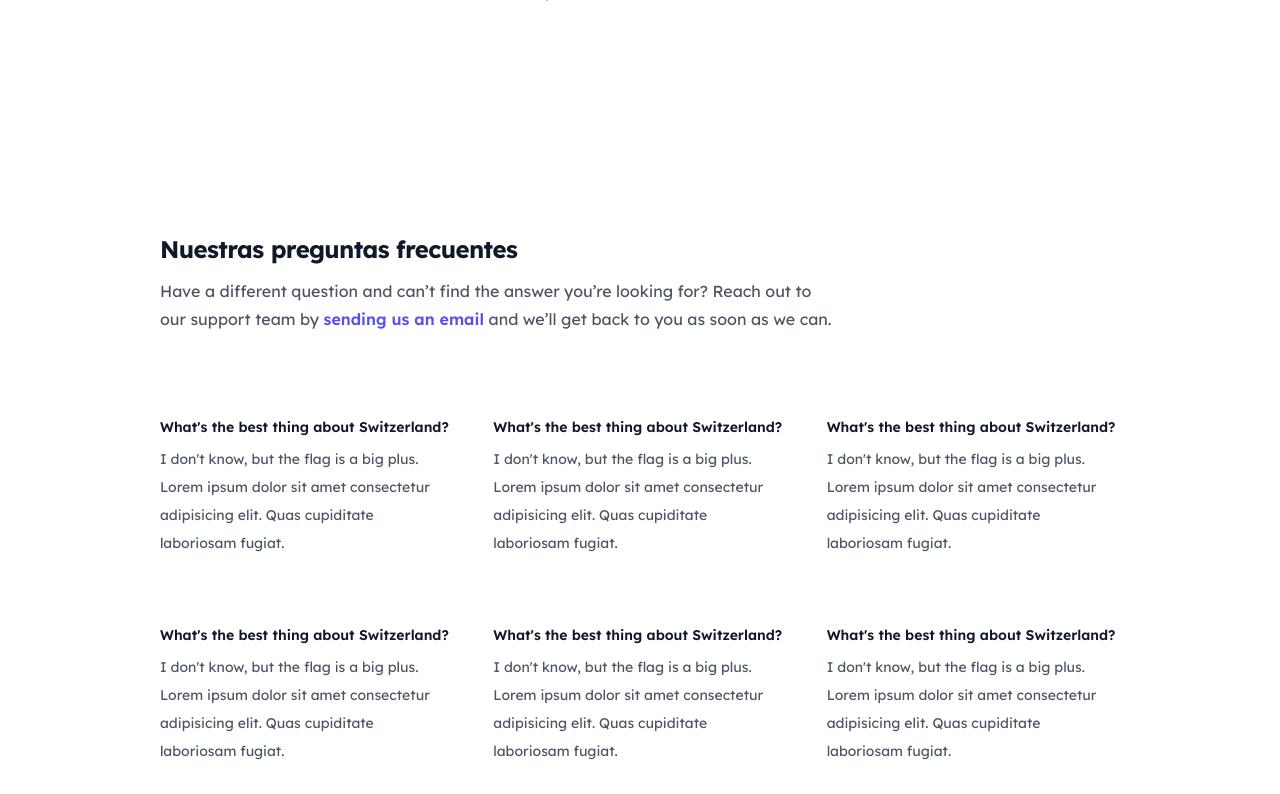
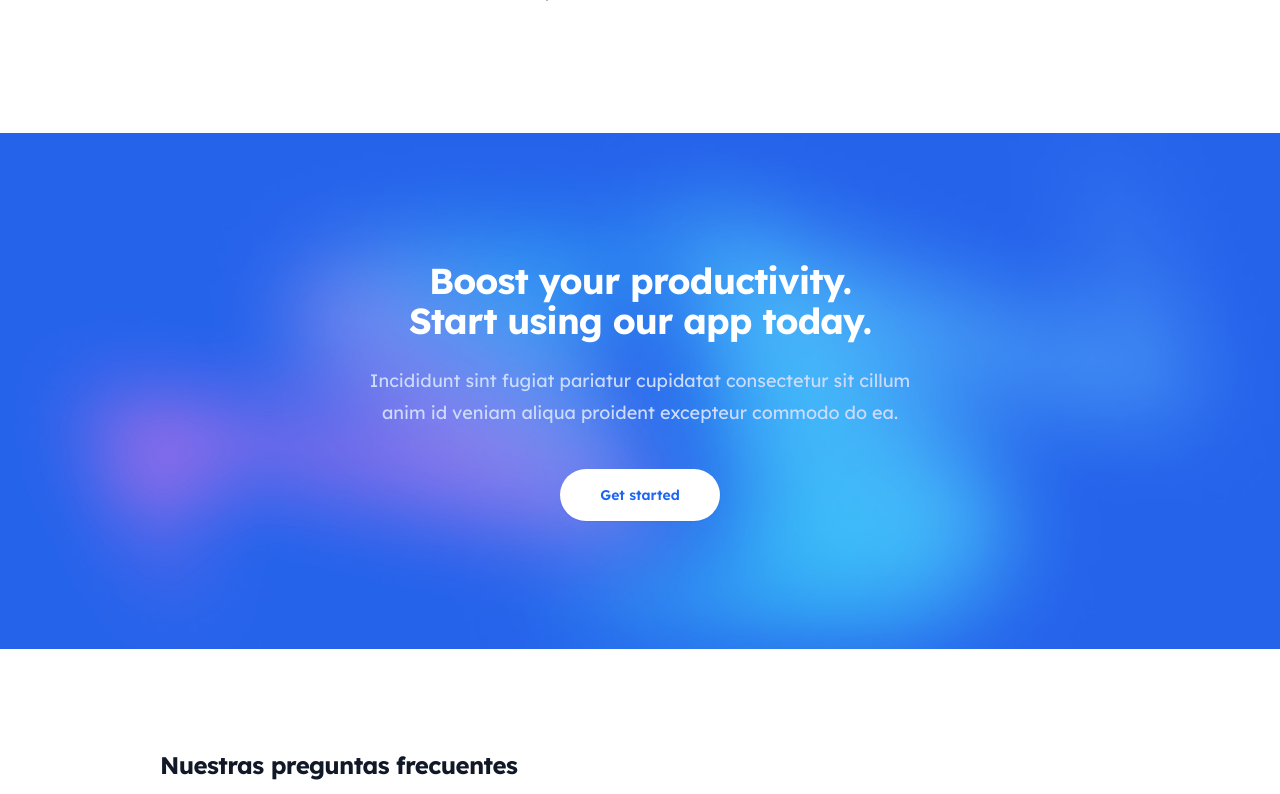
Before and after one commit to YerikAH/asst-log, a React (Vite) app in the folder client/: page / in a window 1280 px wide. Shown: the part 1686-2480 px from the top of the page. Built offline with nearby package versions, Linux system fonts and the light colour scheme.

Commit message:
:sparkles: Add cta component

```diff
--- /dev/null
+++ b/client/src/components/home/call-to-action/index.tsx
@@ -0,0 +1,33 @@
+import banner from "@/assets/banner.jpg";
+
+export const CallToAction = () => {
+  return (
+    <div className=" relative overflow-hidden">
+      <div
+        className="bg-fixed bg-no-repeat bg-center bg-cover bg-url absolute w-full h-full top-0 left-0 -z-[1]"
+        style={{ backgroundImage: `url(${banner})` }}
+      />
+      <div className="px-6 py-24 sm:px-6 sm:py-32 lg:px-8">
+        <div className="mx-auto max-w-2xl text-center">
+          <h2 className="text-3xl font-bold tracking-tight text-white sm:text-4xl font-lexend">
+            Boost your productivity.
+            <br />
+            Start using our app today.
+          </h2>
+          <p className="mx-auto mt-6 max-w-xl text-lg leading-8 text-indigo-200 font-lexend">
+            Incididunt sint fugiat pariatur cupidatat consectetur sit cillum
+            anim id veniam aliqua proident excepteur commodo do ea.
+          </p>
+          <div className="mt-10 flex items-center justify-center gap-x-6">
+            <a
+              href="#"
+              className="rounded-full bg-white px-10 py-4 text-sm font-semibold text-blue-600 shadow-sm hover:bg-indigo-50 focus-visible:outline focus-visible:outline-2 focus-visible:outline-offset-2 focus-visible:outline-white font-lexend"
+            >
+              Get started
+            </a>
+          </div>
+        </div>
+      </div>
+    </div>
+  );
+};
--- a/client/src/components/home/index.ts
+++ b/client/src/components/home/index.ts
@@ -1,3 +1,4 @@
+export { CallToAction } from "./call-to-action";
 export { Footer } from "./footer";
 export { Hero } from "./hero";
 export { Navigation } from "./navigation";
--- a/client/src/components/home/qa/index.tsx
+++ b/client/src/components/home/qa/index.tsx
@@ -58,10 +58,10 @@ const faqs = [
 
 export const Qa = () => {
   return (
-    <div className="bg-white">
-      <div className="mx-auto max-w-5xl px-6 py-16 sm:py-24 lg:px-8">
+    <div className="relative">
+      <div className="mx-auto max-w-5xl px-6 py-16 sm:py-24 lg:px-8 relative">
         <h2 className="text-2xl font-bold leading-10 tracking-tight text-gray-900 font-lexend">
-            Nuestras preguntas frecuentes
+          Nuestras preguntas frecuentes
         </h2>
         <p className="mt-2 max-w-2xl text-base leading-7 text-gray-600 font-lexend">
           Have a different question and can’t find the answer you’re looking
--- a/client/src/pages/home/index.tsx
+++ b/client/src/pages/home/index.tsx
@@ -1,4 +1,11 @@
-import { Footer, Hero, Navigation, Feature, Qa } from "@/components/home";
+import {
+  Footer,
+  Hero,
+  Navigation,
+  Feature,
+  Qa,
+  CallToAction,
+} from "@/components/home";
 import { useTitle } from "@/hook";
 import { useEffect } from "react";
 
@@ -12,8 +19,9 @@ export default function Home() {
       <Navigation />
       <main>
         <Hero />
-        <Feature/>
-        <Qa/>
+        <Feature />
+        <CallToAction />
+        <Qa />
       </main>
       <Footer />
     </>
```
Also changed, not shown: client/src/assets/banner.jpg (added), client/src/assets/stains.jpg (added).
